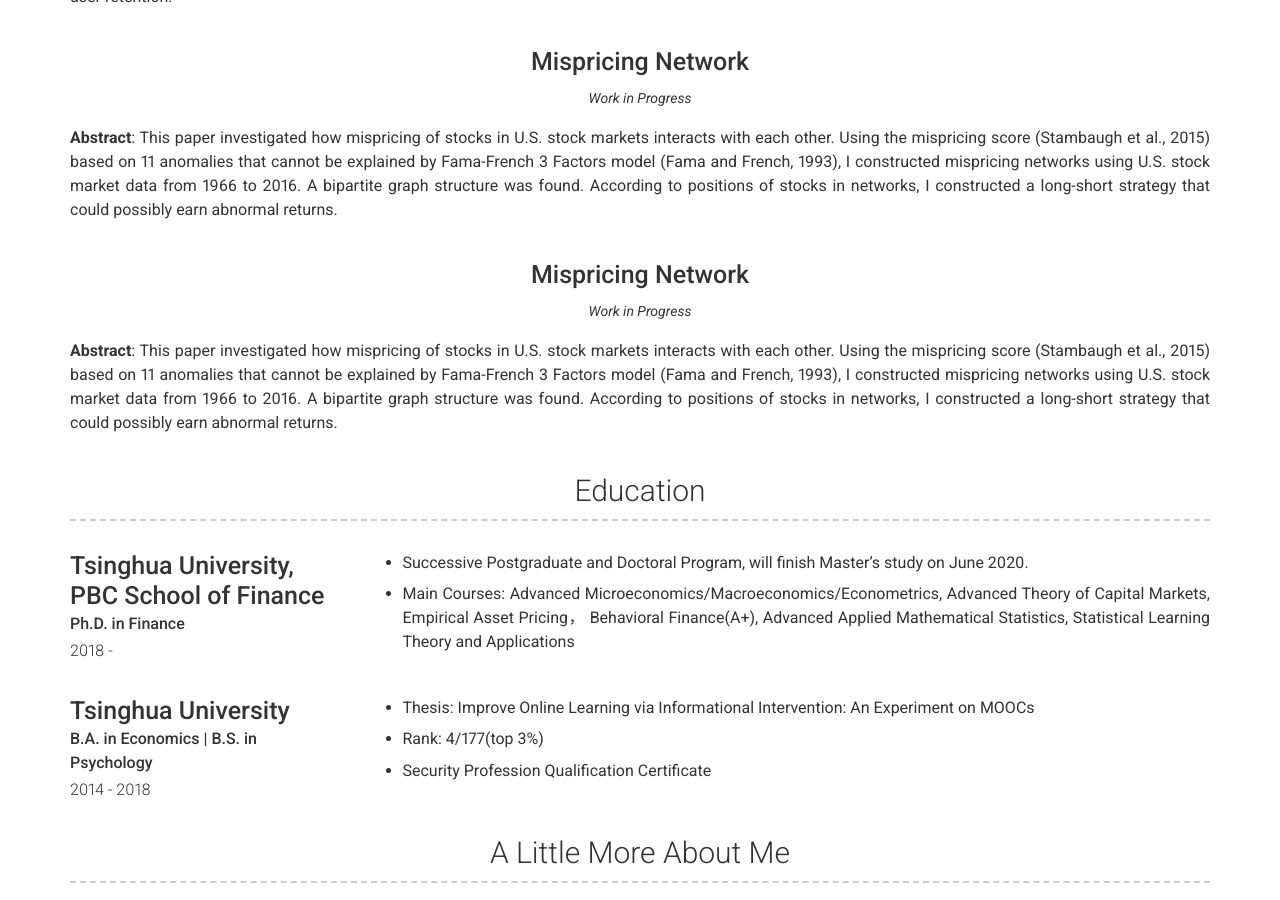
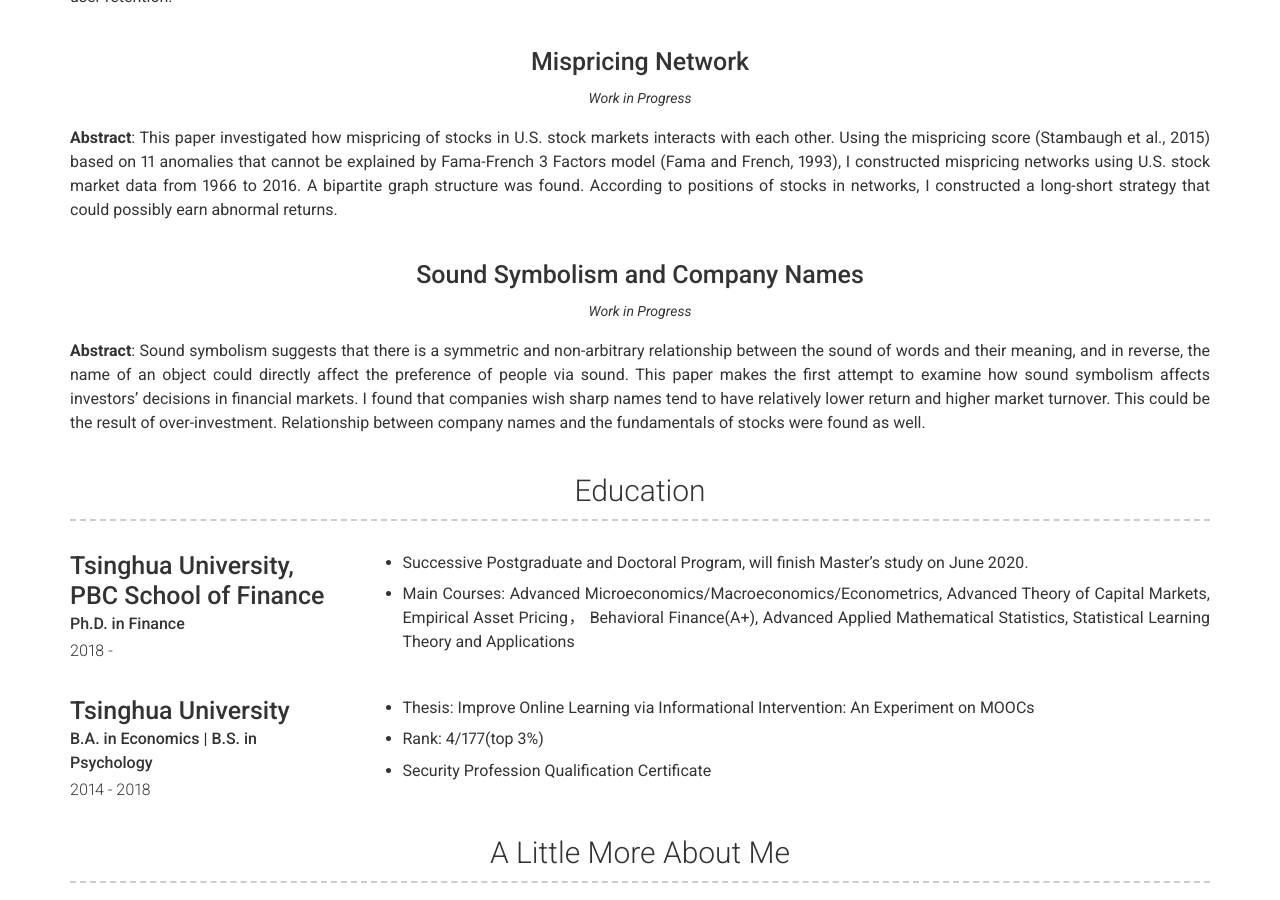
Before and after one commit to shuhuaizhang/shuhuaizhang.github.io, a Jekyll site: the page built from index.md, in a window 1280 px wide and 900 px high, scrolled down 917 px. Built offline with Jekyll 4.4.1, drawn with Linux system fonts in a browser that asks for light colours; nearby versions of some CDN libraries.

Commit message:
Update projects.yml

```diff
--- a/_data/projects.yml
+++ b/_data/projects.yml
@@ -28,14 +28,15 @@
      I constructed mispricing networks using U.S. stock market data from 1966 to 2016. A bipartite graph structure was found. According to positions of stocks in networks, I constructed a long-short strategy that could possibly earn abnormal returns.
 
 - layout: top-middle
-  name: Mispricing Network
+  name: Sound Symbolism and Company Names
   #link: with Wenzheng Feng, Jie Tang, Tracy Xiao Liu and Jian Guan, in Proceedings of the 33rd AAAI Conference on Artificial Intelligence (AAAI'19)
   #github: Github page for project (eg. sproogen/modern-resume-theme)(optional)
   quote: >
     Work in Progress
   description: | # this will include new lines to allow paragraphs
-    **Abstract**: This paper investigated how mispricing of stocks in U.S. stock markets interacts with each other. Using the mispricing score (Stambaugh et al., 2015) based on 11 anomalies that cannot be explained by Fama-French 3 Factors model (Fama and French, 1993),
-     I constructed mispricing networks using U.S. stock market data from 1966 to 2016. A bipartite graph structure was found. According to positions of stocks in networks, I constructed a long-short strategy that could possibly earn abnormal returns.
+    **Abstract**: Sound symbolism suggests that there is a symmetric and non-arbitrary relationship between the sound of words and their meaning, and in reverse, the name of an object could directly affect the preference of people via sound.
+    This paper makes the first attempt to examine how sound symbolism affects investors' decisions in financial markets. I found that companies wish sharp names tend to have relatively lower return and higher market turnover. This could be the result of over-investment.
+    Relationship between company names and the fundamentals of stocks were found as well.
 #- layout: top-middle
 #  name: Project name
 #  link: Link to project (eg. sproogen.github.io/modern-resume-theme)(optional)
```
